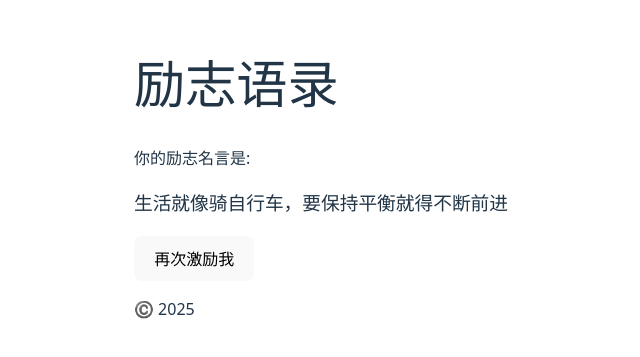
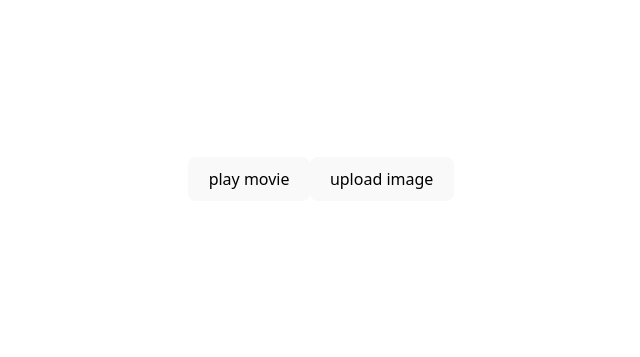
Before and after one commit to huozhiyan/React-Basic, a React (Vite) app in the folder my-app/: page / in a window 1280 px wide. Shown: the part 221-578 px from the top of the page, without its empty margins (319-959 px from the left). Built offline with nearby package versions, Linux system fonts and the light colour scheme.

Commit message:
feat: 添加响应事件-概括

```diff
--- a/my-app/src/App.jsx
+++ b/my-app/src/App.jsx
@@ -1,15 +1,13 @@
 import "./App.css";
-import FancyText from "./FancyText";
-import InspirationGenerator from "./InspirationGenerator";
-import Copyright from "./Copyright";
+import Toolbar from "./Toolbar";
 
 function App() {
   return (
     <>
-      <FancyText title text="励志语录" />
-      <InspirationGenerator>
-        <Copyright year={2025} />
-      </InspirationGenerator>
+      <Toolbar
+        onPlayMovie={() => alert("Playing")}
+        onUploadImage={() => alert("Uploading")}
+      ></Toolbar>
     </>
   );
 }
--- /dev/null
+++ b/my-app/src/Toolbar.jsx
@@ -0,0 +1,12 @@
+function Button({ onClickForBtn, children }) {
+  return <button onClick={onClickForBtn}>{children}</button>;
+}
+
+export default function Toobar({ onPlayMovie, onUploadImage }) {
+  return (
+    <div>
+      <Button onClickForBtn={onPlayMovie}>play movie</Button>
+      <Button onClickForBtn={onUploadImage}>upload image</Button>
+    </div>
+  );
+}
```
